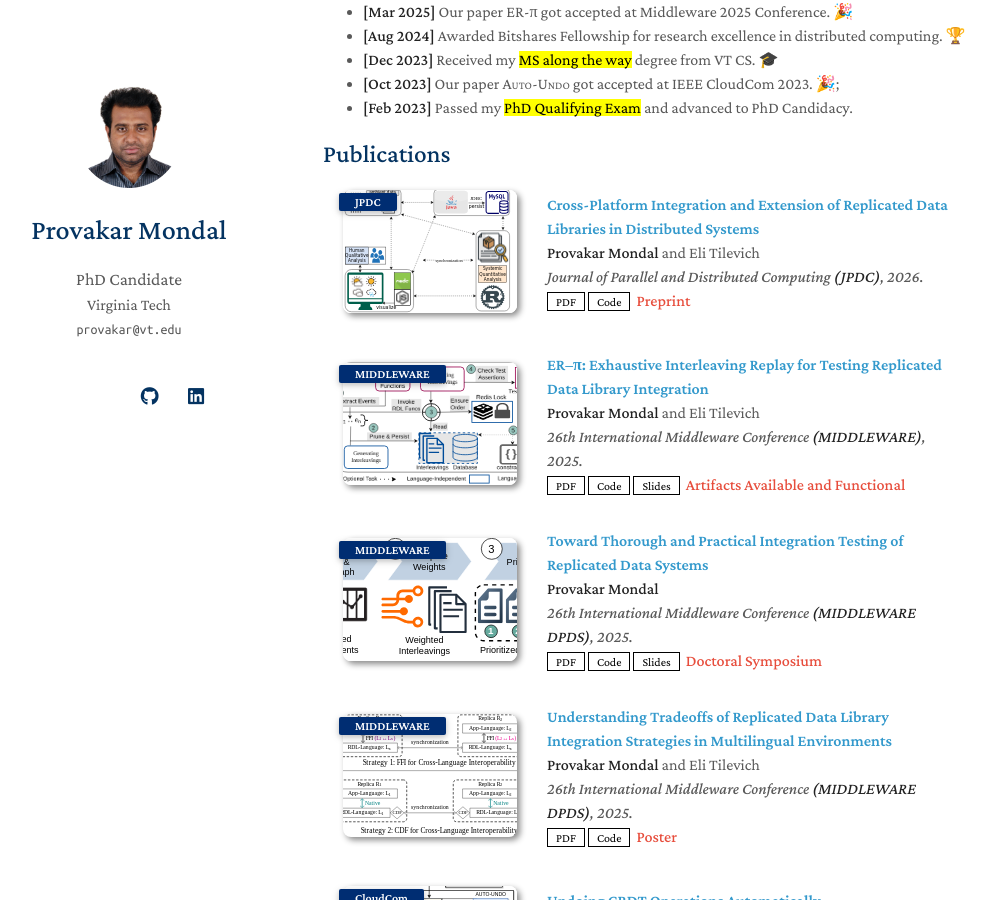
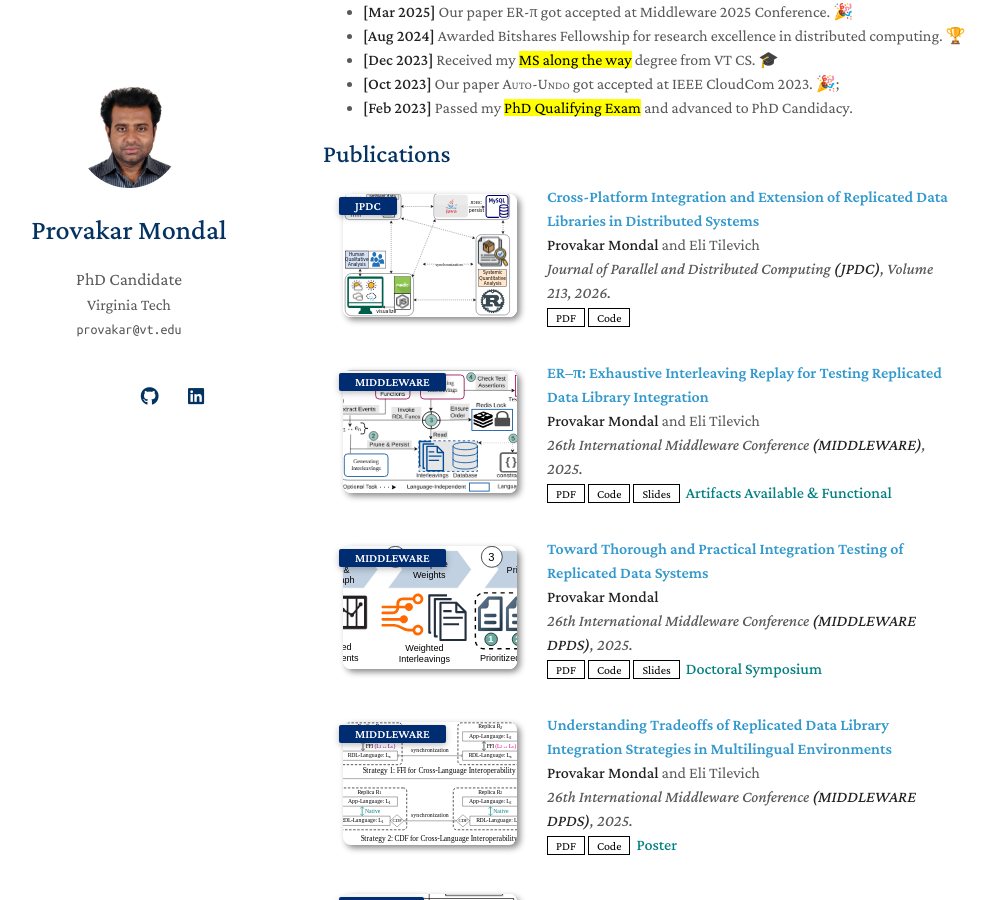
Before and after one commit to surzoprovakar/surzoprovakar.github.io, a Jekyll site: the page built from index.md, in a window 1280 px wide and 900 px high, scrolled down 711 px. Shown: the whole window, without its empty margins (147-1143 px from the left). Built offline with Jekyll 4.4.1, drawn with Linux system fonts in a browser that asks for light colours; a style sheet for code colours, icons or effects is not loaded.

Commit message:
upload the final print of the BabelRDL paper

```diff
--- a/_data/publications.yml
+++ b/_data/publications.yml
@@ -1,13 +1,11 @@
 main:
-
   - title: "Cross-Platform Integration and Extension of Replicated Data Libraries in Distributed Systems"
     authors: <strong>Provakar Mondal</strong> and Eli Tilevich
     conference_short: JPDC
-    conference: Journal of Parallel and Distributed Computing <strong>(JPDC)</strong>, 2026.
+    conference: Journal of Parallel and Distributed Computing <strong>(JPDC)</strong>, Volume 213, 2026.
     pdf: ./assets/papers/BabelRDL.pdf
     code: https://zenodo.org/records/18371279
     image: ./assets/img/BabelRDL.svg
-    notes: Preprint
 
   - title: "ER&ndash;&pi;: Exhaustive Interleaving Replay for Testing Replicated Data Library Integration"
     authors: <strong>Provakar Mondal</strong> and Eli Tilevich
@@ -17,7 +15,7 @@ main:
     code: https://github.com/SoftwareInnovationsLab/ER-PI-Middleware25-Artifact
     slides: ./assets/papers/ER-PI-Slides.pdf
     image: ./assets/img/ER-PI.svg
-    notes: Artifacts Available and Functional
+    notes: Artifacts Available & Functional
 
   - title: "Toward Thorough and Practical Integration Testing of Replicated Data Systems"
     authors: <strong>Provakar Mondal</strong>
--- a/_includes/publications.md
+++ b/_includes/publications.md
@@ -37,7 +37,7 @@
       <a href="{{ link.slides }}" class="btn btn-sm z-depth-0" role="button" target="_blank" style="font-size:12px;">Slides</a>
       {% endif %}
       {% if link.notes %}
-      <strong>&nbsp;<i style="color:#e74d3c; font-style: normal;">{{ link.notes }}</i></strong>
+      <strong>&nbsp;<i style="color:#008080; font-style: normal;">{{ link.notes }}</i></strong>
       {% endif %}
       {% if link.others %}
       {{ link.others }}
```
Also changed, not shown: 2 other files.
